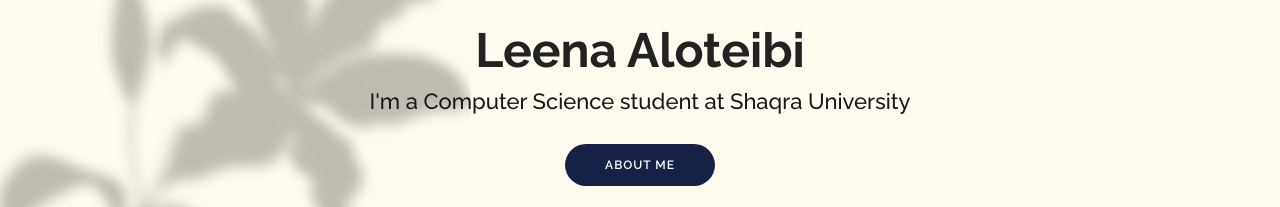
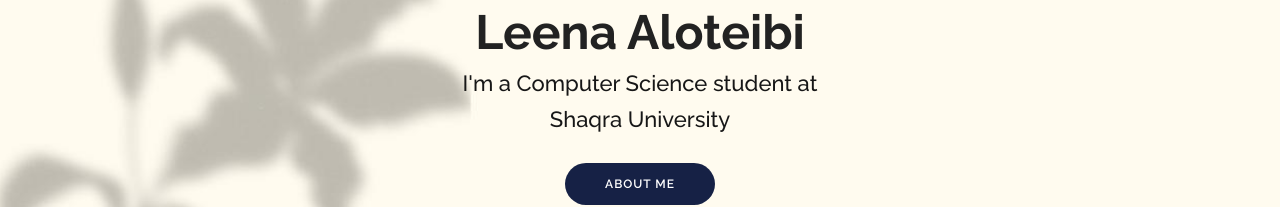
Before and after one commit to leenaaloteibi24/CV, a plain HTML site: page index.html in a window 1280 px wide. Shown: the part 331-538 px from the top of the page. Drawn offline with nearby package versions, Linux system fonts and the light colour scheme.

Commit message:
Final touches!

```diff
--- a/index.html
+++ b/index.html
@@ -66,7 +66,8 @@
 
     <div class="container d-flex flex-column align-items-center" data-aos="zoom-in" data-aos-delay="100">
       <h1>Leena Aloteibi</h1>
-      <h2>I'm a Computer Science student at Shaqra University</h2>
+      <h2>I'm a Computer Science student at </h2>
+      <h2>Shaqra University</h2>
       <a href="about.html" class="btn-about">About Me</a>
     </div>
   </section><!-- End Hero -->
```
